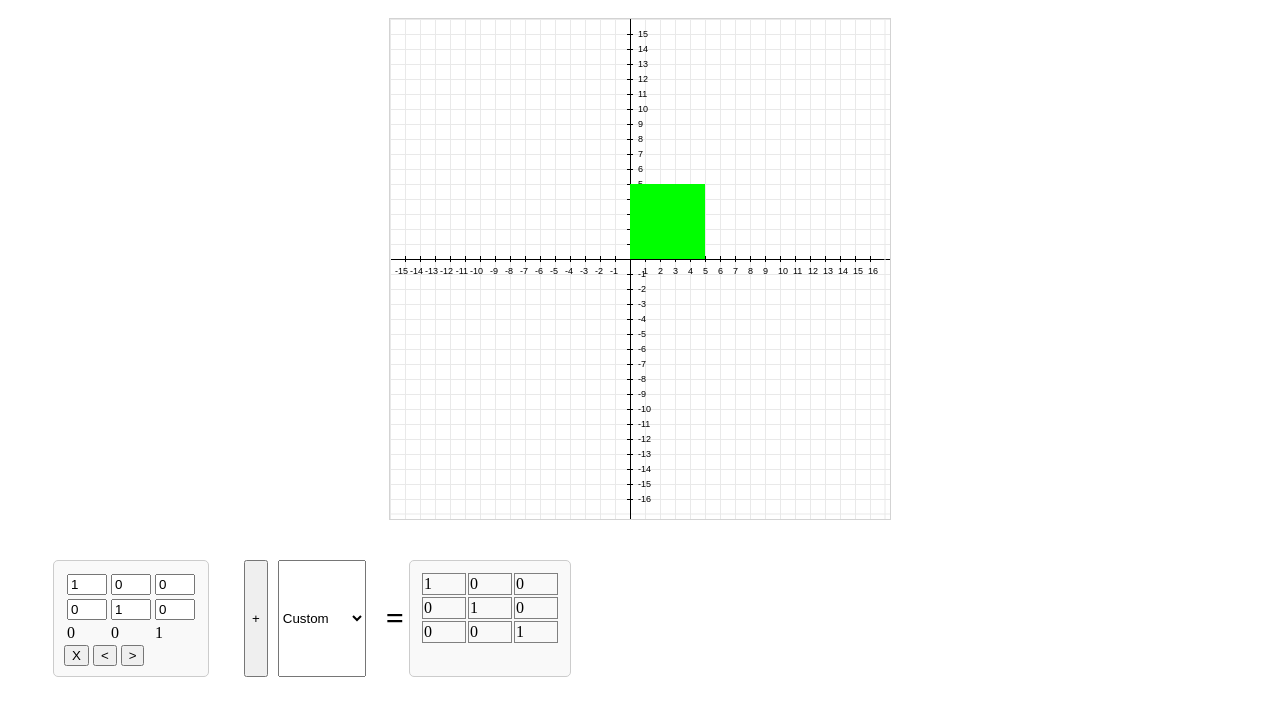
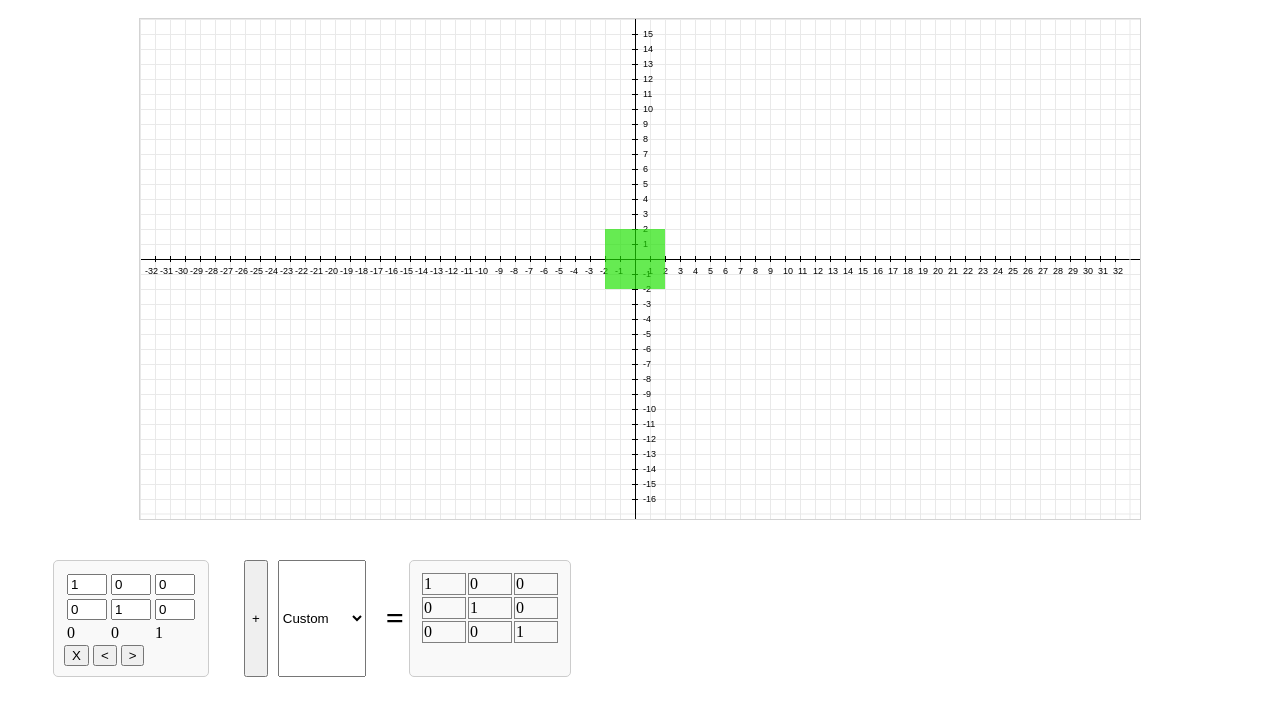
Before and after one commit to DjoleXPet/MATF_Hackathon-_2023, a plain HTML site: page index.html in a window 1280 px wide. Shown: the part 48-764 px from the top of the page. Drawn offline with Linux system fonts and the light colour scheme.

Commit message:
More UI improvements

```diff
--- a/index.html
+++ b/index.html
@@ -7,7 +7,7 @@
         <div id="wrapper">
                 <h1>Matrix Wizard 3000</h1>
 
-                <canvas id="mainCanvas" width="500" height="500" style="border:1px solid #d3d3d3;"></canvas>
+                <canvas id="mainCanvas" width="1000" height="500" style="border:1px solid #d3d3d3;"></canvas>
 
                 <div id="matrices">
                     <div id="queue">
--- a/main.js
+++ b/main.js
@@ -13,8 +13,8 @@ function mainFunc() {
     // const ogCoords = [[0 * grid_size,0 * grid_size],[5 * grid_size,0 * grid_size],
     //                  [5 * grid_size ,-5 * grid_size],[0 * grid_size,-5 * grid_size]]
 
-    const ogCoords = [[0 * grid_size,0 * grid_size, 1],[5 * grid_size,0 * grid_size, 1],
-                      [5 * grid_size ,-5 * grid_size, 1],[0 * grid_size,-5 * grid_size, 1]]
+    const ogCoords = [[-2 * grid_size,-2 * grid_size, 1],[2 * grid_size,-2 * grid_size, 1],
+                      [2 * grid_size ,2 * grid_size, 1],[-2 * grid_size,2 * grid_size, 1]]
 
     var c = document.getElementById("mainCanvas");
     var ctx = c.getContext('2d');
@@ -24,7 +24,8 @@ function mainFunc() {
 
     addGrid();
 
-    ctx.fillStyle = '#f00';
+    //ctx.fillStyle = '#f00';
+    ctx.fillStyle = "rgba(255,0,0,0.2)"
     ctx.beginPath();
     ctx.moveTo(ogCoords[0][0], ogCoords[0][1]);
     ctx.lineTo(ogCoords[1][0], ogCoords[1][1]);
@@ -53,7 +54,8 @@ function mainFunc() {
         newCoords[i] = calculateTransformation(matrix, ogCoords[i])
     }
 
-    ctx.fillStyle = '#0f0';
+    // ctx.fillStyle = '#0f0';
+    ctx.fillStyle = "rgba(0,255,0,0.6)"
     ctx.beginPath();
     ctx.moveTo(newCoords[0][0], newCoords[0][1]);
     ctx.lineTo(newCoords[1][0], newCoords[1][1]);
```
